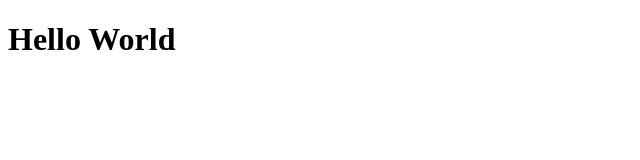
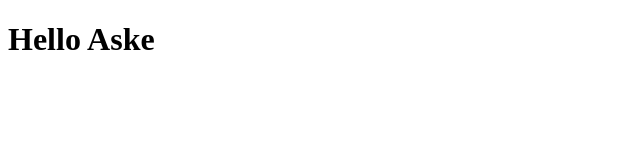
Before and after one commit to AdamHede/ticketdemo, a plain HTML site: page index.html in a window 1280 px wide. Shown: the full height of the page, 0-640 px from the left. Drawn offline with Linux system fonts and the light colour scheme.

Commit message:
Change greeting to Hello Aske
Co-Authored-By: Claude Opus 4.6 <noreply@anthropic.com>

```diff
--- a/index.html
+++ b/index.html
@@ -3,9 +3,9 @@
 <head>
     <meta charset="UTF-8">
     <meta name="viewport" content="width=device-width, initial-scale=1.0">
-    <title>Hello World</title>
+    <title>Hello Aske</title>
 </head>
 <body>
-    <h1>Hello World</h1>
+    <h1>Hello Aske</h1>
 </body>
 </html>
```
